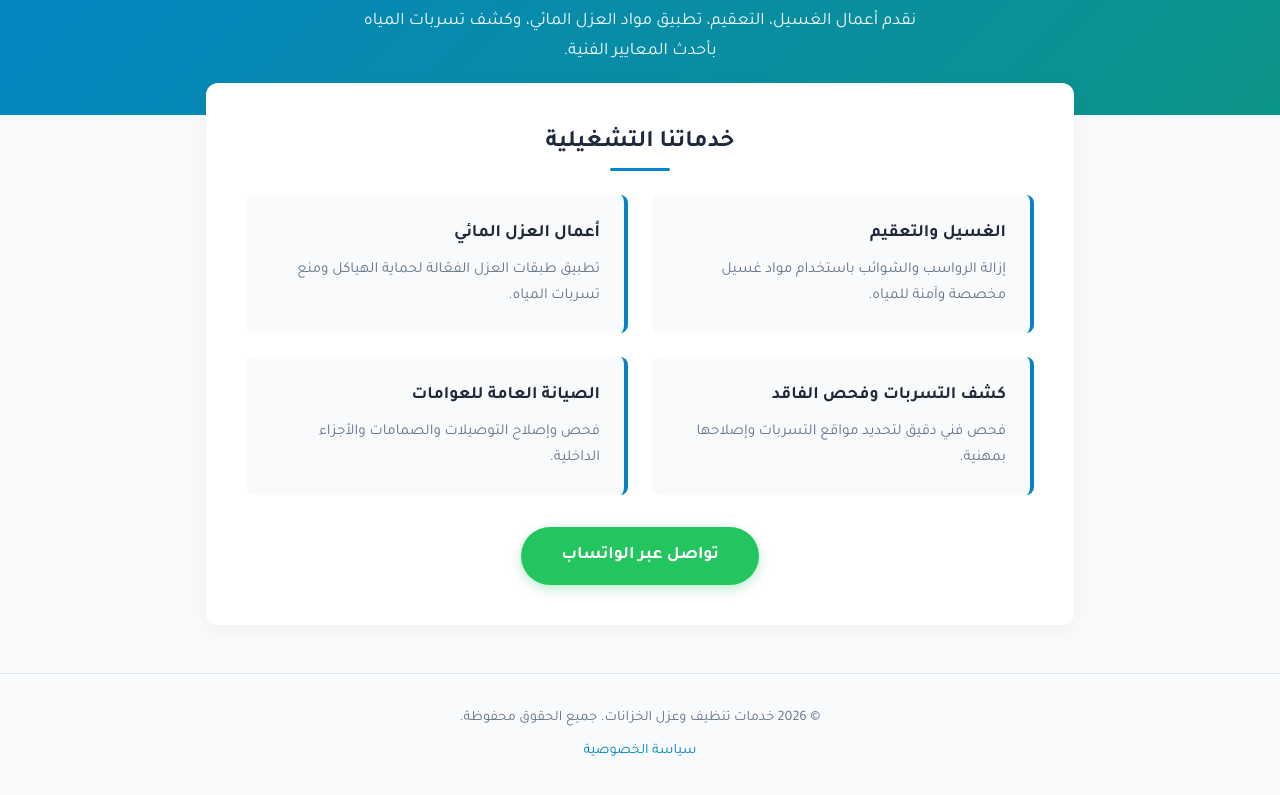
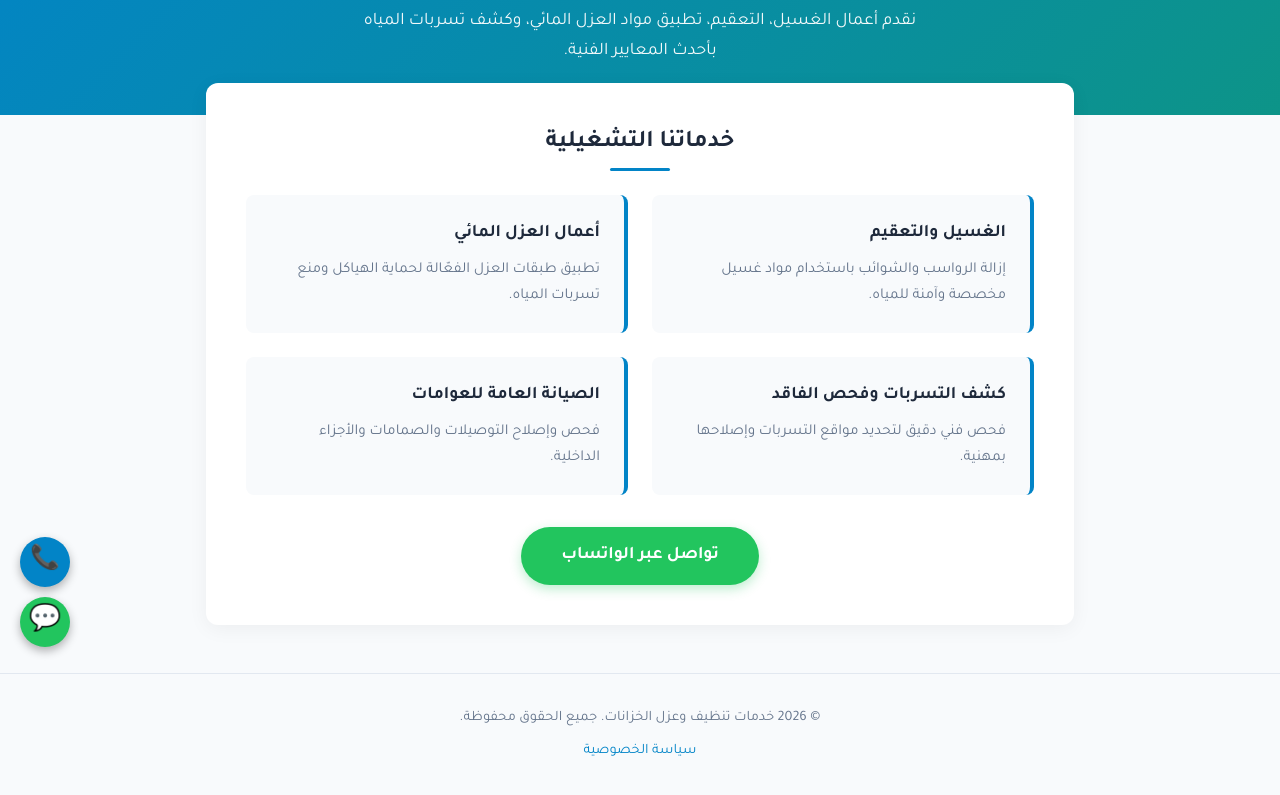
Before and after one commit to cleanola78-bot/tankservices, a plain HTML site: page index.html in a window 1280 px wide. Shown: the part 133-928 px from the top of the page. Drawn offline with Linux system fonts and the light colour scheme.

Commit message:
Update index.html

```diff
--- a/index.html
+++ b/index.html
@@ -179,7 +179,7 @@
     u.parentNode.insertBefore(r,u);})(window,document,
     'script');
 
-    // استبدل النص أدناه بمعرّف البيكسل الخاص بك من مدير إعلانات سناب شات
+    // استبدل الـ ID الخاص بك هنا
     snaptr('init', 'YOUR_SNAPCHAT_PIXEL_ID', {
         'user_email': ''
     });
@@ -229,6 +229,18 @@
         </p>
     </footer>
 
+    <!-- الأزرار العائمة للواتساب والاتصال -->
+    <div style="position: fixed; bottom: 20px; left: 20px; z-index: 9999; display: flex; flex-direction: column; gap: 10px;">
+        <!-- زر الاتصال المباشر -->
+        <a href="tel:+966555689735" style="background-color: #0284c7; color: white; width: 50px; height: 50px; border-radius: 50%; display: flex; align-items: center; justify-content: center; text-decoration: none; box-shadow: 0 4px 10px rgba(0,0,0,0.3); font-size: 24px;" title="اتصال مباشر">
+            📞
+        </a>
+        <!-- زر الواتساب -->
+        <a href="https://wa.me/966555689735?text=السلام%20عليكم،%20أرغب%20في%20الاستفسار%20عن%20خدمات%20الخزانات" style="background-color: #22c55e; color: white; width: 50px; height: 50px; border-radius: 50%; display: flex; align-items: center; justify-content: center; text-decoration: none; box-shadow: 0 4px 10px rgba(0,0,0,0.3); font-size: 26px;" target="_blank" title="واتساب">
+            💬
+        </a>
+    </div>
+
     <!-- نافذة سياسة الخصوصية -->
     <div id="privacyModal" class="modal">
         <div class="modal-content">
```
